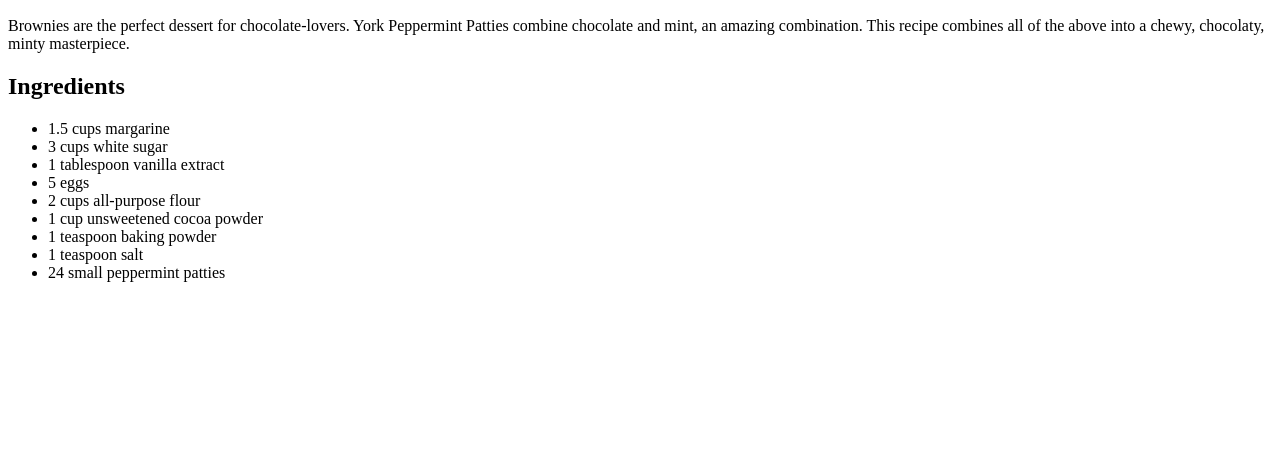
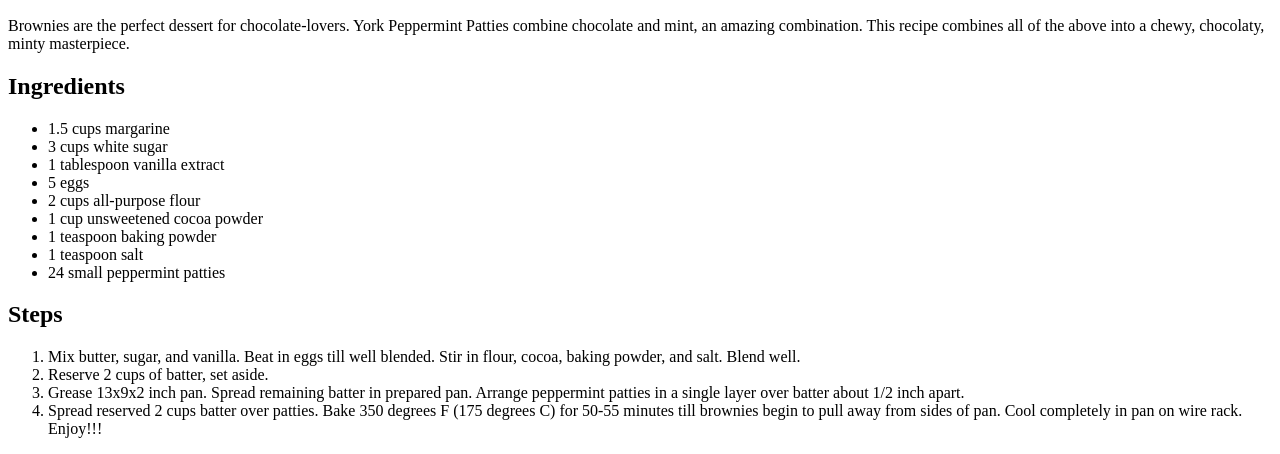
Before and after one commit to mothodical/odin-recipes, a plain HTML site: page recipes/brownies.html in a window 1280 px wide. Shown: the part 434-888 px from the top of the page. Before the commit the page ends 800 px from the top, so only its background shows below. Drawn offline with Linux system fonts and the light colour scheme.

Commit message:
Add steps to brownies recipe

```diff
--- a/recipes/brownies.html
+++ b/recipes/brownies.html
@@ -22,6 +22,13 @@
             <li>1 teaspoon salt</li>
             <li>24 small peppermint patties</li>
         </ul>
+        <h2>Steps</h2>
+        <ol>
+            <li>Mix butter, sugar, and vanilla. Beat in eggs till well blended. Stir in flour, cocoa, baking powder, and salt. Blend well.</li>
+            <li>Reserve 2 cups of batter, set aside.</li>
+            <li>Grease 13x9x2 inch pan. Spread remaining batter in prepared pan. Arrange peppermint patties in a single layer over batter about 1/2 inch apart.</li>
+            <li>Spread reserved 2 cups batter over patties. Bake 350 degrees F (175 degrees C) for 50-55 minutes till brownies begin to pull away from sides of pan. Cool completely in pan on wire rack. Enjoy!!!</li>
+        </ol>
     </body>
 
 </html>
```
